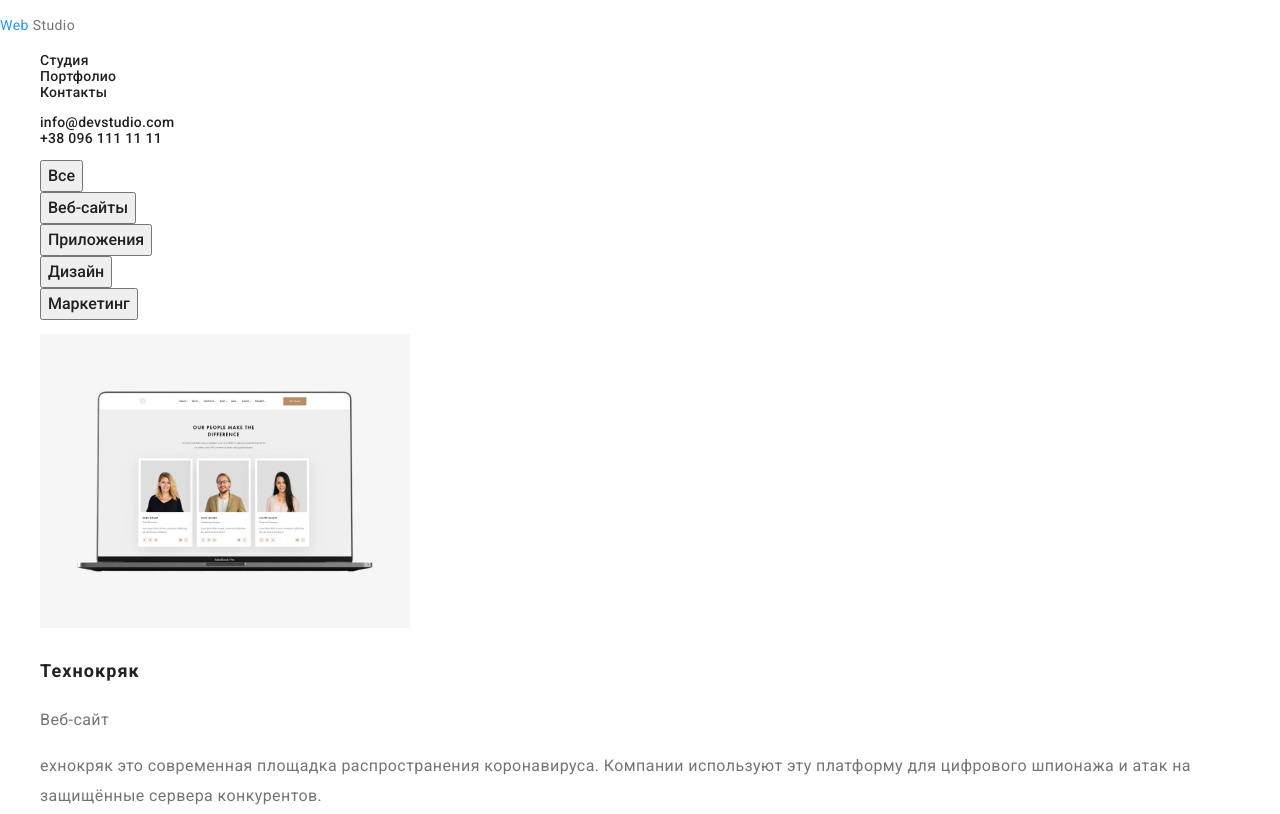
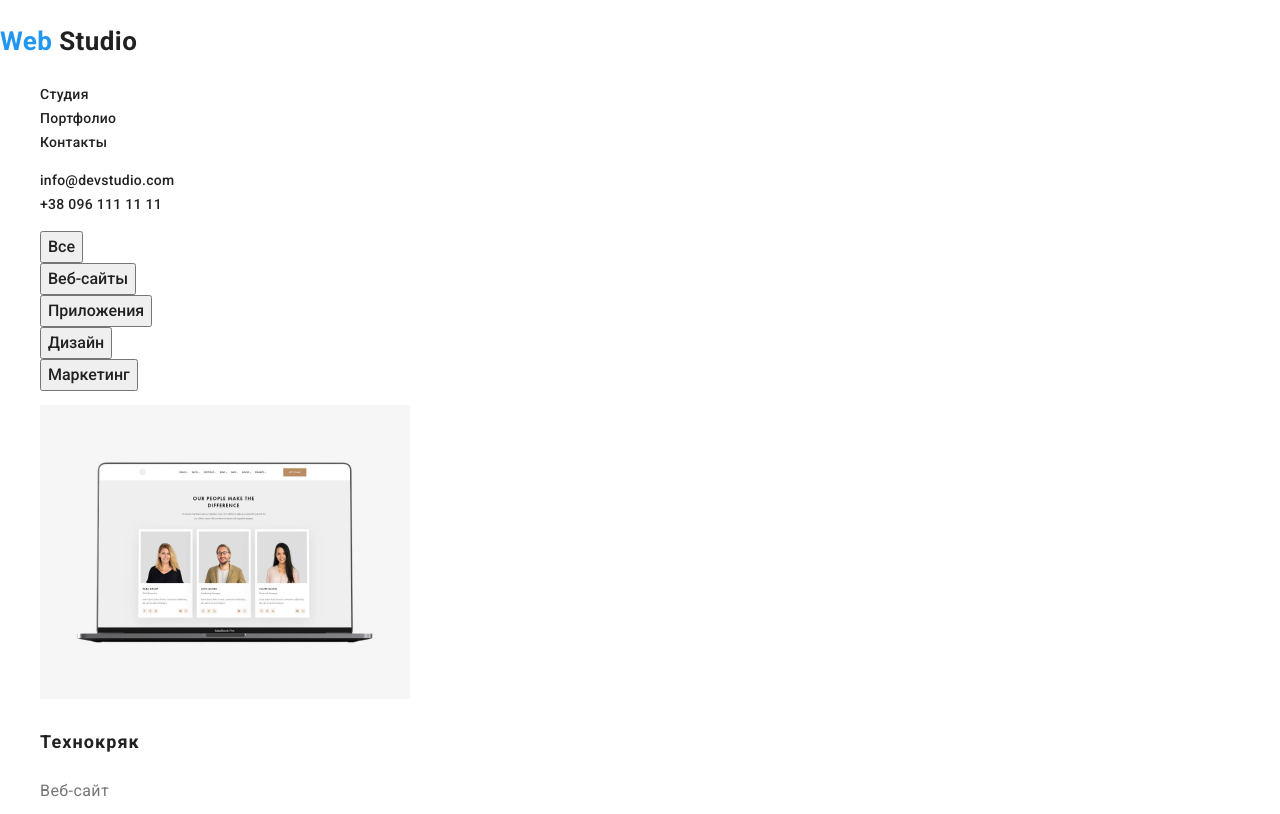
Before and after one commit to AndrijZubal/goit-markup-hw-02, a plain HTML site: page index.html in a window 1280 px wide. Shown: the top 814 px of the page. Drawn offline with Linux system fonts and the light colour scheme.

Commit message:
виправлення помилок

```diff
--- a/css/style.css
+++ b/css/style.css
@@ -24,17 +24,28 @@ body {
   color: var(--accent-color);
 }
 
+.logo,
+.menu-item,
+.contact-item,
 .menu-link,
 .link,
 .address-contact {
   text-decoration: none;
 }
 
-.menu-link:hover,
-.menu-link:focus,
+.menu-item:hover,
+.menu-item:focus,
+.contact-item:hover,
+.contact-item:focus,
+.address-contact:hover,
+.address-contact:focus {
+  color: var(--accent-color);
+}
+
 .btn:hover,
 .btn:focus {
-  color: var(--accent-color);
+  color: var(--wite-color);
+  background: #2196f3;
 }
 
 .contact-item,
@@ -47,7 +58,8 @@ body {
   color: var(--dark-color);
 }
 
-.contact-list,
+.list,
+.contact,
 .menu-list,
 .btn-list,
 .content {
--- a/index.html
+++ b/index.html
@@ -13,19 +13,37 @@
   </head>
   <body>
     <header>
-        <a class="logo" href="#"></a>
-          <p><span class="logo-word">Web</span> Studio</p>
-        </a>
-      <nav class="menu">
-        <ul class="menu-list" >
-          <li class="menu-item"><a  href="../goit-markup-studio-hw-02/studio.html" class="menu-link">Студия</a></li>
-          <li class="menu-item"><a  href="#" class="menu-link">Портфолио</a></li>
-          <li class="menu-item"><a  href="#" class="menu-link">Контакты</a></li>
+      <a class="logo" href="#">
+        <p><span class="logo-word">Web</span> Studio</p>
+      </a>
+      <nav class="nav">
+        <ul class="list">
+          <li>
+            <a
+              class="menu-item"
+              href="../goit-markup-studio-hw-02/index.html"
+              class="menu-link"
+              >Студия</a
+            >
+          </li>
+          <li>
+            <a class="menu-item" href="#" class="menu-link">Портфолио</a>
+          </li>
+          <li>
+            <a class="menu-item" href="#" class="menu-link">Контакты</a>
+          </li>
         </ul>
-        <ul class="contact-list">
-          <li class="contact-item"><a  href="mailto:info@devstudio.com" class="menu-link"
->info@devstudio.com</a></li>
-          <li class="contact-item"><a  href="tel:+380961111111" class="menu-link">+38 096 111 11 11</a></li>
+        <ul class="contact">
+          <li>
+            <a class="contact-item" href="mailto:info@devstudio.com"
+              >info@devstudio.com</a
+            >
+          </li>
+          <li>
+            <a class="contact-item" href="tel:+380961111111"
+              >+38 096 111 11 11</a
+            >
+          </li>
         </ul>
       </nav>
     </header>
@@ -44,7 +62,7 @@
       </section>
       <section>
         <ul class="content">
-          <li >
+          <li>
             <a class="link" href="">
               <img
                 src="./imeg/img1.jpg"
@@ -53,7 +71,7 @@
                 height="294"
               />
               <h2>Технокряк</h2>
-              <p >Веб-сайт</p>
+              <p>Веб-сайт</p>
               <p>
                 ехнокряк это современная площадка распространения коронавируса.
                 Компании используют эту платформу для цифрового шпионажа и атак
@@ -206,13 +224,17 @@
     </main>
     <footer>
       <div>
-        <a class="logo" href="#"></a>
+        <a class="logo" href="#">
           <p><span class="logo-word">Web</span> Studio</p>
         </a>
         <address>
           г. Киев, пр-т Леси Украинки, 26 <br />
-          <a class="address-contact" href="mailto:info@example.com">info@example.com</a>
-          <a class="address-contact" href="tel:+380991111111">+38 099 111 11 11</a>
+          <a class="address-contact" href="mailto:info@example.com"
+            >info@example.com</a
+          >
+          <a class="address-contact" href="tel:+380991111111"
+            >+38 099 111 11 11</a
+          >
         </address>
       </div>
       <div>
```
